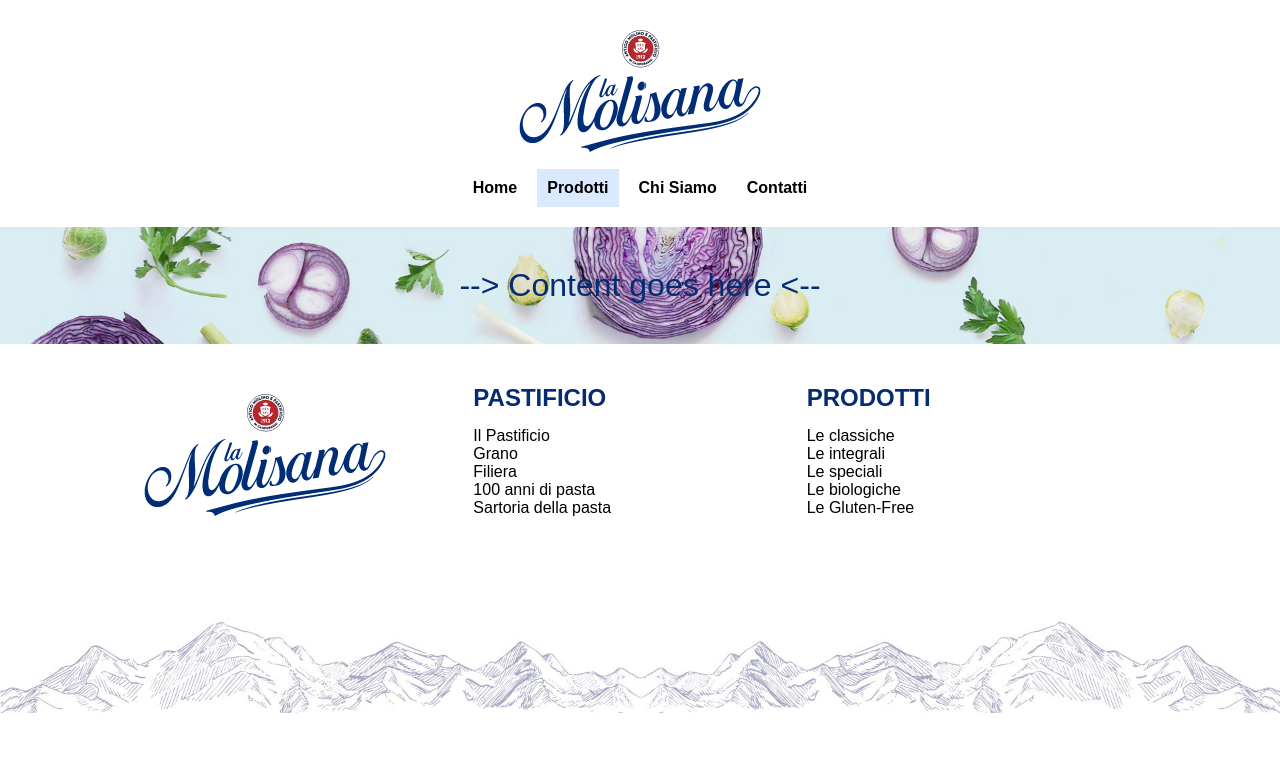
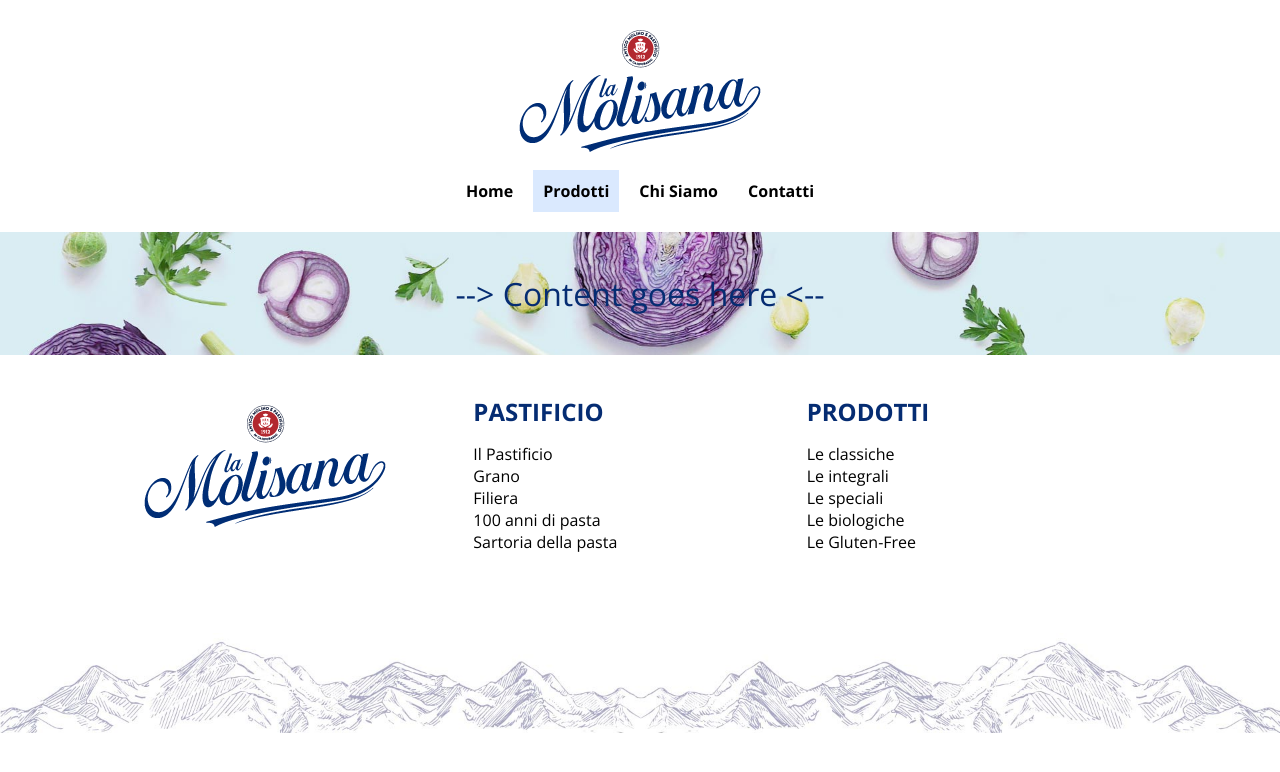
Before and after one commit to classe130-alessiovietri/36-vue-molisana, a Vue app: page / in a window 1280 px wide. Shown: the top 772 px of the page. Built offline with nearby package versions, Linux system fonts and the light colour scheme.

Commit message:
Aggiunto font custom

```diff
--- a/index.html
+++ b/index.html
@@ -5,6 +5,11 @@
     <link rel="icon" type="image/svg+xml" href="/vite.svg" />
     <meta name="viewport" content="width=device-width, initial-scale=1.0" />
     <title>La Molisana</title>
+
+    <!-- Fonts -->
+    <link rel="preconnect" href="https://fonts.googleapis.com">
+    <link rel="preconnect" href="https://fonts.gstatic.com" crossorigin>
+    <link href="https://fonts.googleapis.com/css2?family=Open+Sans:ital,wght@0,300..800;1,300..800&display=swap" rel="stylesheet">
   </head>
   <body>
     <div id="app"></div>
--- a/src/assets/scss/partials/reset.scss
+++ b/src/assets/scss/partials/reset.scss
@@ -8,7 +8,7 @@
 }
 
 html {
-    font-family: Arial, Helvetica, sans-serif;
+    font-family: "Open Sans", Arial, Helvetica, sans-serif;
 }
 
 img {
```
